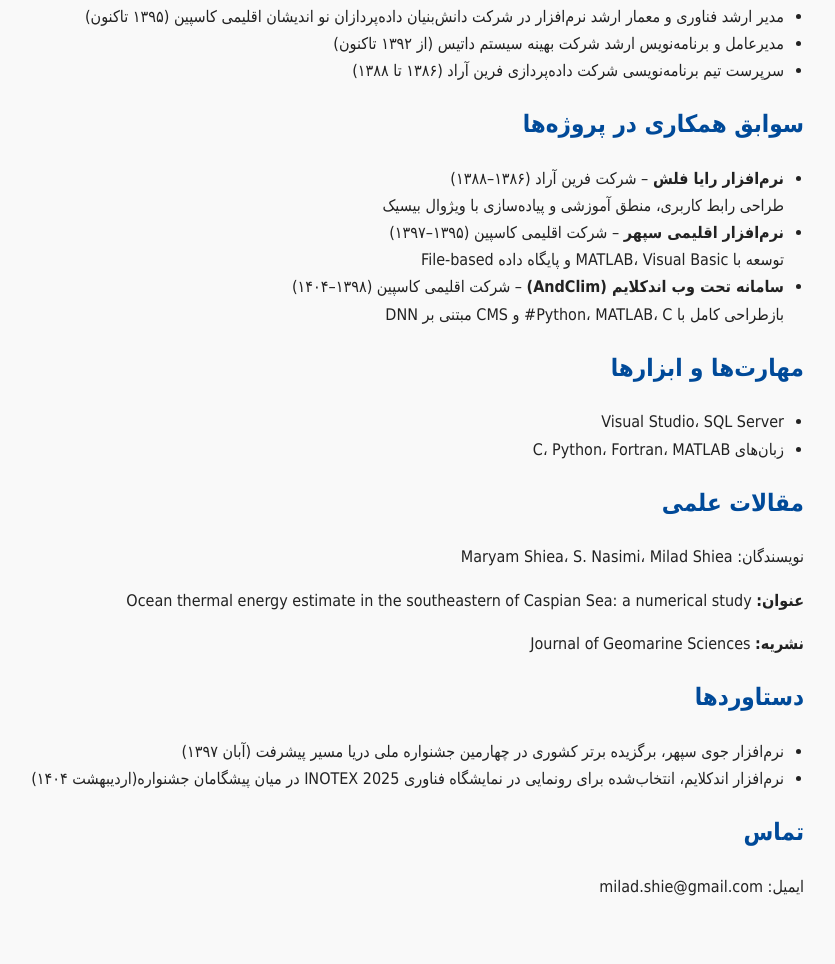
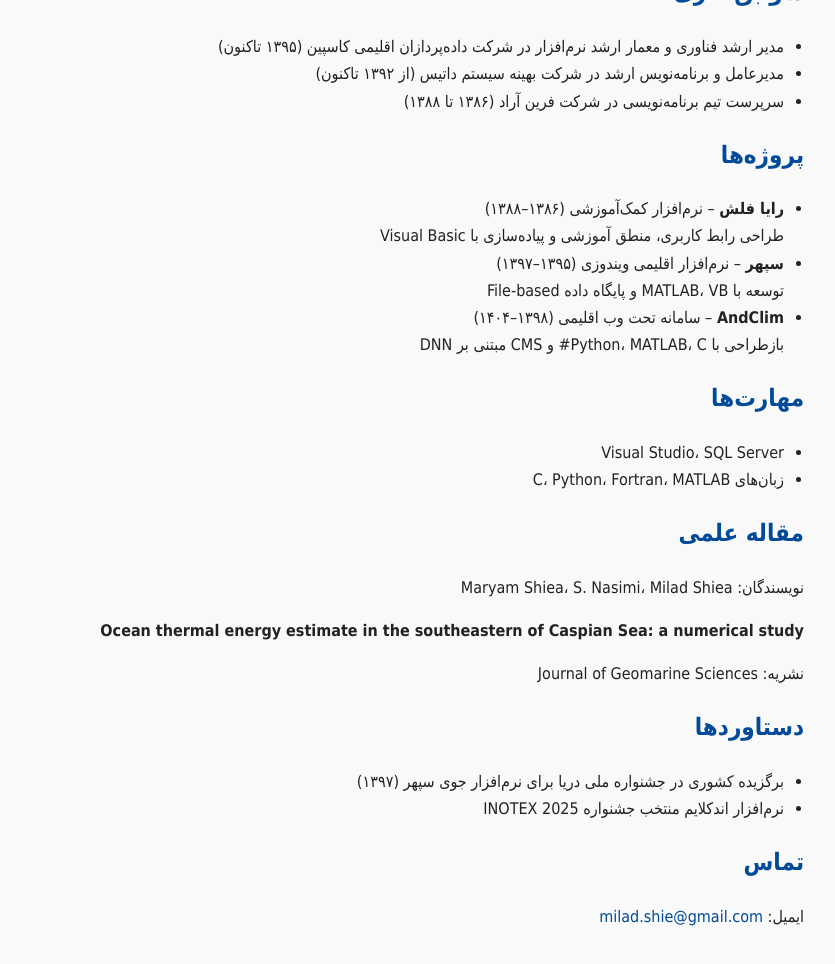
Before and after one commit to caspian-climate/caspian-climate.github.io, a plain HTML site: page index.html in a window 1280 px wide. Shown: the part 690-1654 px from the top of the page, without its empty margins (286-1121 px from the left). Drawn offline with Linux system fonts and the light colour scheme.

Commit message:
Update index.html

```diff
--- a/index.html
+++ b/index.html
@@ -1,13 +1,21 @@
-
 <!DOCTYPE html>
 <html lang="fa">
 <head>
   <meta charset="UTF-8" />
   <meta name="viewport" content="width=device-width, initial-scale=1" />
-  <title>میلاد شیعه - برنامه‌نویس و مدیرعامل</title>
+
+  <title>میلاد شیعه | Milad Shie – برنامه‌نویس، مدیرعامل، معمار نرم‌افزار</title>
+
+  <!-- Google site verification -->
   <meta name="google-site-verification" content="7zoOhExdIfnDe0ewLnxPjmSEAO-PiRM___I8Hg6B4z4" />
-  <meta name="description" content="میلاد شیعه، میلاد شیعه علی، برنامه‌نویس حرفه‌ای وب و ویندوز، مدیرعامل و عضو هیئت مدیره شرکت‌های دانش‌بنیان." />
-  <meta name="keywords" content="میلاد شیعه، میلاد شیعه علی، برنامه نویس، مدیرعامل، دانش بنیان، نرم افزار، رایا فلش، سپهر، اندکلایم" />
+
+  <!-- SEO -->
+  <meta name="description" content="میلاد شیعه علی (Milad Shie Ali) که بیشتر با نام میلاد شیعه شناخته می‌شود، برنامه‌نویس، مدیرعامل و معمار نرم‌افزار در حوزه هوش مصنوعی و اقلیم است." />
+  <meta name="keywords" content="میلاد شیعه، میلاد شیعه علی، Milad Shie، برنامه نویس، مدیرعامل، هوش مصنوعی، نرم افزار، دانش بنیان، اقلیمی، رایا فلش، سپهر، AndClim" />
+  <meta name="robots" content="index, follow" />
+  <meta name="author" content="Milad Shie Ali" />
+  <link rel="canonical" href="https://miladshieali.ir/" />
+
   <style>
     body { font-family: Tahoma, sans-serif; max-width: 900px; margin: 40px auto; padding: 10px; line-height: 1.7; direction: rtl; color: #222; background: #f9f9f9; }
     h1, h2, h3 { color: #004a99; }
@@ -17,12 +25,13 @@
     a { color: #004a99; text-decoration: none; }
   </style>
 </head>
+
 <body>
   <h1>میلاد شیعه</h1>
   <img src="https://caspian-clm.com/imagesteam/miladshie.jpg" alt="تصویر میلاد شیعه" class="profile" />
 
   <p class="intro">
-    برنامه‌نویس حرفه‌ای وب و ویندوز، عضو هیئت مدیره شرکت‌ دانش‌بنیان اقلیمی کاسپین فعال در حوزه نرم‌افزارهای اقلیمی.
+    <strong>میلاد شیعه علی</strong>، که بیشتر با نام <strong>میلاد شیعه</strong> شناخته می‌شود، برنامه‌نویس حرفه‌ای وب و ویندوز، معمار نرم‌افزار، و مدیرعامل شرکت‌های دانش‌بنیان در حوزه هوش مصنوعی و اقلیم است.
   </p>
 
   <h2>مدرک تحصیلی</h2>
@@ -36,41 +45,36 @@
 
   <h2>سوابق کاری</h2>
   <ul>
-    <li>مدیر ارشد فناوری و معمار ارشد نرم‌افزار در شرکت دانش‌بنیان داده‌پردازان نو اندیشان اقلیمی کاسپین (۱۳۹۵ تاکنون)</li>
-    <li>مدیرعامل و برنامه‌نویس ارشد شرکت بهینه سیستم داتیس (از ۱۳۹۲ تاکنون)</li>
-    <li>سرپرست تیم برنامه‌نویسی شرکت داده‌پردازی فرین آراد (۱۳۸۶ تا ۱۳۸۸)</li>
+    <li>مدیر ارشد فناوری و معمار ارشد نرم‌افزار در شرکت داده‌پردازان اقلیمی کاسپین (۱۳۹۵ تاکنون)</li>
+    <li>مدیرعامل و برنامه‌نویس ارشد در شرکت بهینه سیستم داتیس (از ۱۳۹۲ تاکنون)</li>
+    <li>سرپرست تیم برنامه‌نویسی در شرکت فرین آراد (۱۳۸۶ تا ۱۳۸۸)</li>
   </ul>
 
-  <h2>سوابق همکاری در پروژه‌ها</h2>
+  <h2>پروژه‌ها</h2>
   <ul>
-    <li><strong>نرم‌افزار رایا فلش</strong> – شرکت فرین آراد (۱۳۸۶–۱۳۸۸)<br/>
-    طراحی رابط کاربری، منطق آموزشی و پیاده‌سازی با ویژوال بیسیک</li>
-
-    <li><strong>نرم‌افزار اقلیمی سپهر</strong> – شرکت اقلیمی کاسپین (۱۳۹۵–۱۳۹۷)<br/>
-    توسعه با MATLAB، Visual Basic و پایگاه داده File-based</li>
-
-    <li><strong>سامانه تحت وب اندکلایم (AndClim)</strong> – شرکت اقلیمی کاسپین (۱۳۹۸–۱۴۰۴)<br/>
-    بازطراحی کامل با Python، MATLAB، C# و CMS مبتنی بر DNN</li>
+    <li><strong>رایا فلش</strong> – نرم‌افزار کمک‌آموزشی (۱۳۸۶–۱۳۸۸)<br/>طراحی رابط کاربری، منطق آموزشی و پیاده‌سازی با Visual Basic</li>
+    <li><strong>سپهر</strong> – نرم‌افزار اقلیمی ویندوزی (۱۳۹۵–۱۳۹۷)<br/>توسعه با MATLAB، VB و پایگاه داده File-based</li>
+    <li><strong>AndClim</strong> – سامانه تحت وب اقلیمی (۱۳۹۸–۱۴۰۴)<br/>بازطراحی با Python، MATLAB، C# و CMS مبتنی بر DNN</li>
   </ul>
 
-  <h2>مهارت‌ها و ابزارها</h2>
+  <h2>مهارت‌ها</h2>
   <ul>
     <li>Visual Studio، SQL Server</li>
     <li>زبان‌های C، Python، Fortran، MATLAB</li>
   </ul>
 
-  <h2>مقالات علمی</h2>
+  <h2>مقاله علمی</h2>
   <p>نویسندگان: Maryam Shiea، S. Nasimi، Milad Shiea</p>
-  <p><strong>عنوان:</strong> Ocean thermal energy estimate in the southeastern of Caspian Sea: a numerical study</p>
-  <p><strong>نشریه:</strong> Journal of Geomarine Sciences</p>
+  <p><strong>Ocean thermal energy estimate in the southeastern of Caspian Sea: a numerical study</strong></p>
+  <p>نشریه: Journal of Geomarine Sciences</p>
 
   <h2>دستاوردها</h2>
   <ul>
-    <li>نرم‌افزار جوی سپهر، برگزیده برتر کشوری در چهارمین جشنواره ملی دریا مسیر پیشرفت (آبان ۱۳۹۷)</li>
-    <li>نرم‌افزار اندکلایم، انتخاب‌شده برای رونمایی در نمایشگاه فناوری INOTEX 2025 در میان پیشگامان جشنواره(اردیبهشت ۱۴۰۴)</li>
+    <li>برگزیده کشوری در جشنواره ملی دریا برای نرم‌افزار جوی سپهر (۱۳۹۷)</li>
+    <li>نرم‌افزار اندکلایم منتخب جشنواره INOTEX 2025</li>
   </ul>
 
   <h2>تماس</h2>
-  <p>ایمیل: milad.shie@gmail.com</p>
+  <p>ایمیل: <a href="mailto:milad.shie@gmail.com">milad.shie@gmail.com</a></p>
 </body>
 </html>
```
